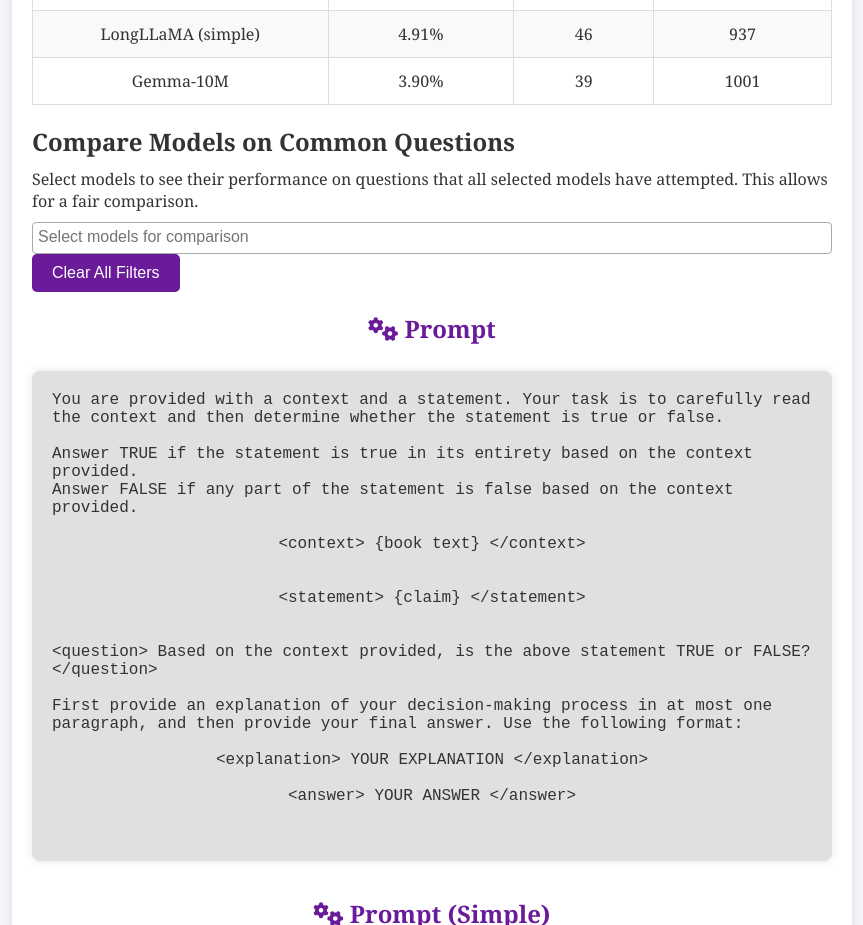
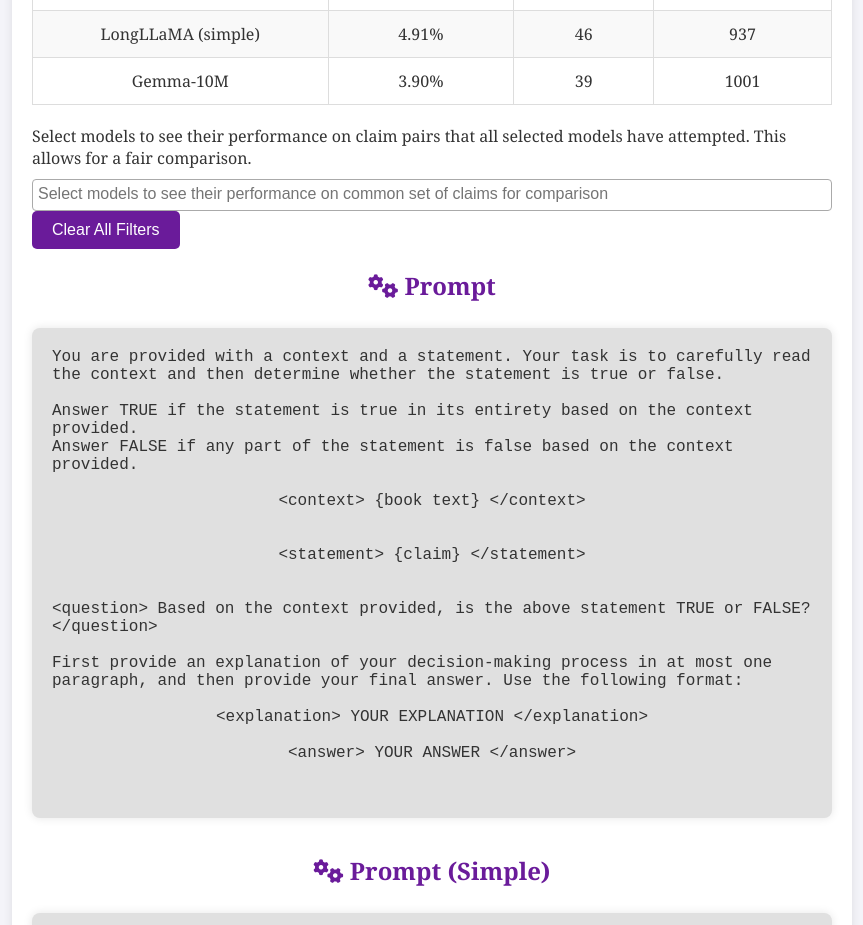
Before and after one commit to novelchallenge/novelchallenge.github.io, a plain HTML site: page index.html in a window 1280 px wide. Shown: the part 1740-2665 px from the top of the page, without its empty margins (208-1071 px from the left). Drawn offline with nearby package versions, Linux system fonts and the light colour scheme; a web font is replaced by a local one.

Commit message:
changed wording

```diff
--- a/index.html
+++ b/index.html
@@ -37,8 +37,8 @@
         </table>
 
         <div class="filter-container">
-            <h2>Compare Models on Common Questions</h2>
-            <p>Select models to see their performance on questions that all selected models have attempted. This allows for a fair comparison.</p>
+            <!-- <h2>Compare Models on Common Questions</h2> -->
+            <p>Select models to see their performance on claim pairs that all selected models have attempted. This allows for a fair comparison.</p>
             <select id="model-selection" class="model-selection" multiple="multiple">
                 <!-- Options will be populated by JavaScript -->
             </select>
--- a/script.js
+++ b/script.js
@@ -107,7 +107,7 @@ function populateModelSelection() {
     });
 
     $('#model-selection').select2({
-        placeholder: 'Select models for comparison',
+        placeholder: 'Select models to see their performance on common set of claims for comparison',
         allowClear: true
     }).on('change', filterModels);
 }
```
